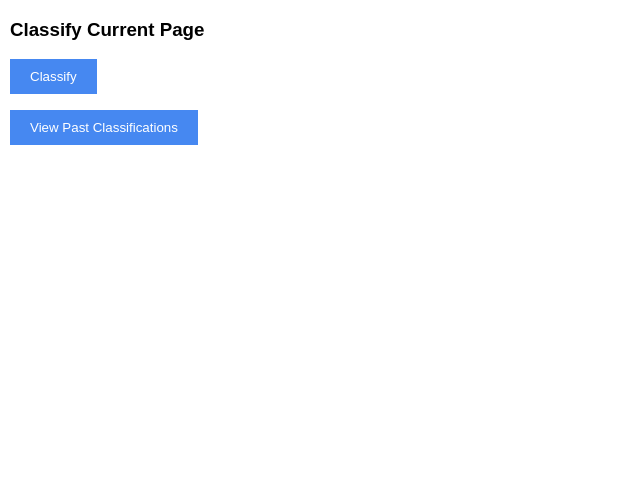
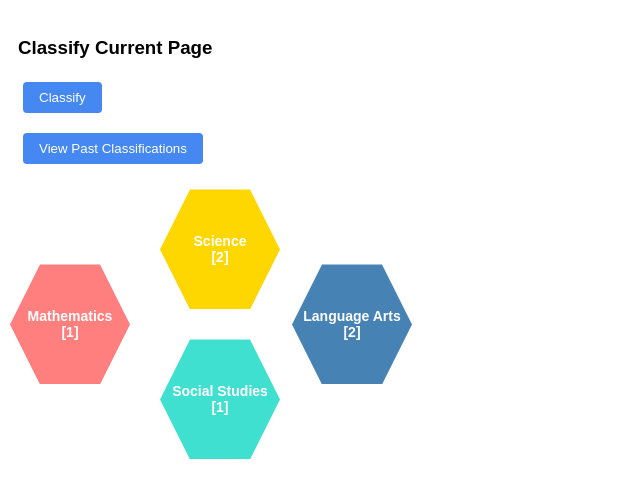
Before and after one commit to pleonova/llm-chrome-extension, a website built with Vite: page index.html in a window 1280 px wide. Shown: the whole page, without its empty margins (0-640 px from the left). Built offline with nearby package versions, Linux system fonts and the light colour scheme.

Commit message:
Add hexagon view underneath last button

```diff
--- a/index.html
+++ b/index.html
@@ -3,7 +3,6 @@
   <head>
     <title>Webpage Classifier</title>
     <link rel="stylesheet" href="/src/style.css">
-    <!-- module scripts are loaded async -->
     <script type="module" src="/src/popup.js" defer></script>
   </head>
   <body>
@@ -16,6 +15,34 @@
     <!-- Button to view past classifications -->
     <button id="view-responses">View Past Classifications</button>
 
+    <!-- Updated hexagon container -->
+    <div class="hexagon-container">
+        <div class="hexagon hex-math">
+            <div class="hexagon-content">
+                Mathematics
+                <div>[1]</div>
+            </div>
+        </div>
+        <div class="hexagon hex-science">
+            <div class="hexagon-content">
+                Science
+                <div>[2]</div>
+            </div>
+        </div>
+        <div class="hexagon hex-social">
+            <div class="hexagon-content">
+                Social Studies
+                <div>[1]</div>
+            </div>
+        </div>
+        <div class="hexagon hex-language">
+            <div class="hexagon-content">
+                Language Arts
+                <div>[2]</div>
+            </div>
+        </div>
+    </div>
+
     <!-- Table to display past classifications -->
     <table id="responses-table">
       <thead>
@@ -23,8 +50,10 @@
           <th>Subject</th>
           <th>URL</th>
           <th>Timestamp</th>
-          <th>Remove</th> <!-- Add header for Remove button -->
+          <th>Remove</th>
         </tr>
       </thead>
       <tbody id="responses-list"></tbody>
     </table>
+  </body>
+</html>
--- a/src/style.css
+++ b/src/style.css
@@ -1,13 +1,17 @@
+/* Base styles */
 body {
+  width: 420px;
+  padding: 10px;
   font-family: Arial, sans-serif;
-  margin: 10px;
 }
 
 button {
-  padding: 10px 20px;
+  margin: 5px;
+  padding: 8px 16px;
   background-color: #4688f1;
   color: white;
   border: none;
+  border-radius: 4px;
   cursor: pointer;
 }
 
@@ -15,68 +19,101 @@ button:hover {
   background-color: #3367d6;
 }
 
-#source {
-  margin-top: 10px;
-  font-weight: bold;
-  color: #555;
-}
-
-#extracted-text {
-  margin-top: 10px;
-  color: #555;
-  max-height: 100px;
-  overflow: auto;
-  white-space: pre-wrap;
-  border: 1px solid #ddd;
-  padding: 5px;
-  display: none; /* Hidden by default */
-}
-
-#result {
-  margin-top: 10px;
-  font-weight: bold;
-  color: #333;
-}
-
-#result span {
-  color: #4688f1; /* Same blue as the button */
-}
-
+/* Responses table styles */
 #responses-table {
   margin-top: 20px;
+  width: 100%;
   border-collapse: collapse;
-  width: 100%;
-  display: none; /* Hidden by default */
+  display: none;
 }
 
 #responses-table th,
 #responses-table td {
   border: 1px solid #ddd;
   padding: 8px;
+  text-align: left;
 }
 
 #responses-table th {
   background-color: #f4f4f4;
 }
 
-#responses-table td {
-  word-wrap: break-word; /* Ensure long URLs wrap */
-  max-width: 200px; /* Set a maximum width for the cell */
-  overflow-wrap: break-word; /* For compatibility */
-  text-align: center; /* Center horizontally */
-  vertical-align: middle; /* Center vertically */
+/* Hexagon Container */
+.hexagon-container {
+  position: relative;
+  width: 400px;
+  height: 300px;
+  margin: 20px auto;
 }
 
-#responses-table button {
-  color: white;
-  background-color: black; /* Black background */
-  border: none;
-  cursor: pointer;
-  padding: 2px 5px; /* Smaller padding for a smaller button */
-  font-size: 12px; /* Smaller font size */
-  border-radius: 3px; /* Optional: Slightly rounded corners */
+/* Base Hexagon */
+.hexagon {
+  position: absolute;
+  width: 120px;
+  height: 120px;
+  display: flex;
+  align-items: center;
+  justify-content: center;
+  clip-path: polygon(25% 0%, 75% 0%, 100% 50%, 75% 100%, 25% 100%, 0% 50%);
+  transition: transform 0.2s;
 }
 
-#responses-table button:hover {
-  background-color: darkgray; /* Optional: Change color on hover */
+.hexagon-content {
+  text-align: center;
+  color: white;
+  font-weight: bold;
+  padding: 10px;
+  font-size: 14px;
+  line-height: 1.2;
 }
+
+/* Individual Hexagons */
+.hex-math {
+  background-color: #FF7F7F;
+  top: 25%;
+  left: 0%;
+  transform: translateX(-15%);
+}
+
+.hex-science {
+  background-color: #FFD700;
+  top: 0%;
+  left: 33%;
+}
+
+.hex-social {
+  background-color: #40E0D0;
+  top: 50%;
+  left: 33%;
+}
+
+.hex-language {
+  background-color: #4682B4;
+  top: 25%;
+  left: 66%;
+}
+
+/* Hover effects */
+.hexagon:hover {
+  transform: scale(1.05);
+  z-index: 1;
+}
+
+.hex-math:hover {
+  transform: translateX(-15%) scale(1.05);
+}
+
+/* Additional utility styles */
+#source, #result {
+  margin: 10px 0;
+  font-weight: bold;
+}
+
+#extracted-text {
+  margin: 10px 0;
+  max-height: 100px;
+  overflow-y: auto;
+  border: 1px solid #ddd;
+  padding: 5px;
+  display: none;
+}
```
Also changed, not shown: popup.html (+38 -75 lines).
